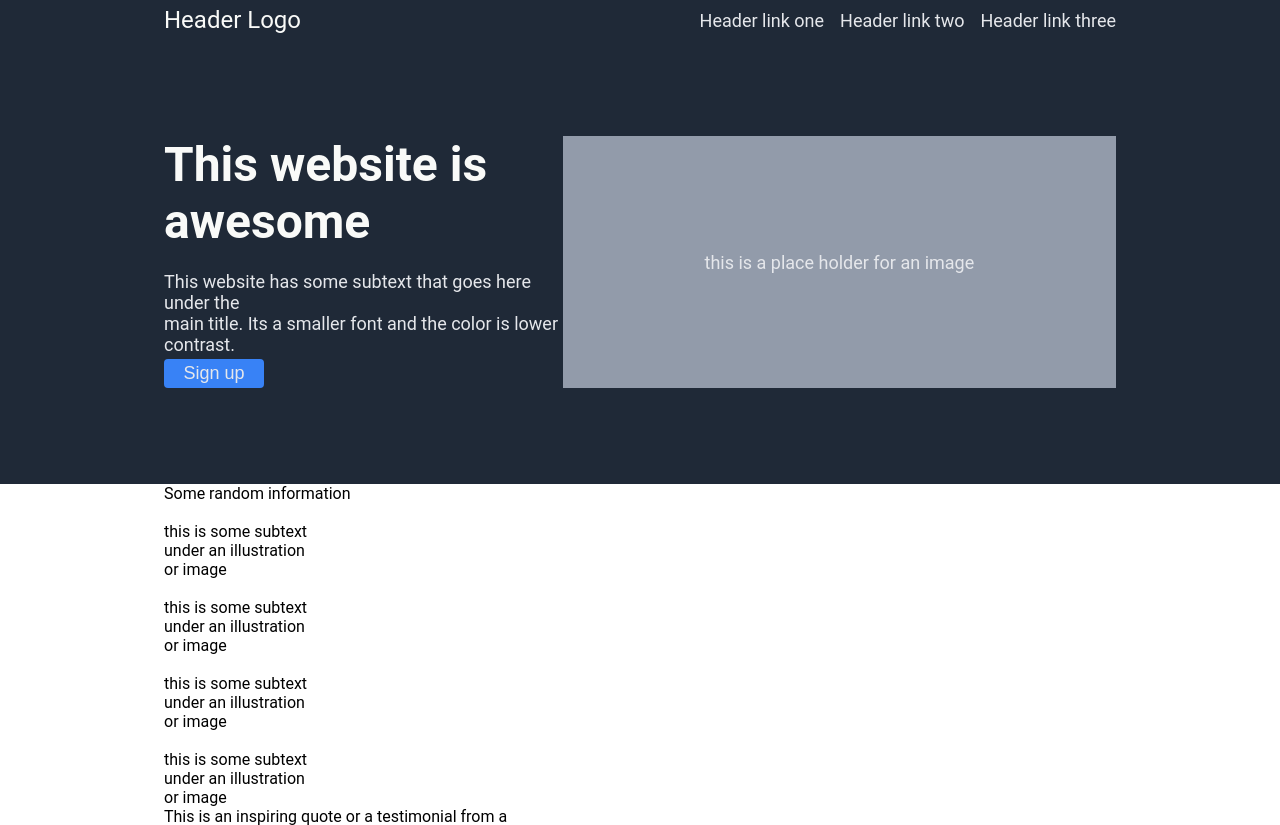
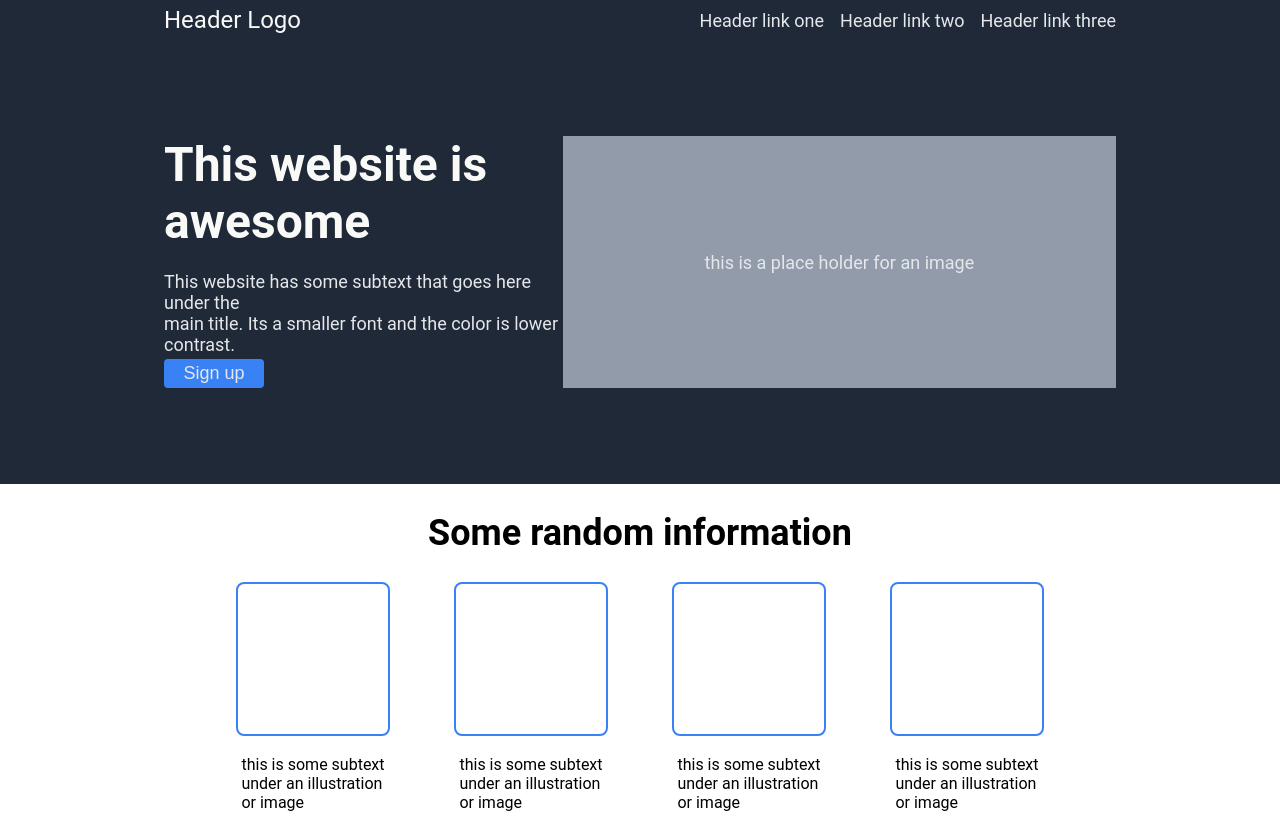
Before and after one commit to kw3ngu/css-final, a plain HTML site: page index.html in a window 1280 px wide. Shown: the top 825 px of the page. Drawn offline with Linux system fonts and the light colour scheme.

Commit message:
section 3

```diff
--- a/style.css
+++ b/style.css
@@ -72,3 +72,30 @@ button {
     border-radius: 4px;
     margin-top: 4px;
 }
+.section2 {
+    display: flex;
+    flex-direction: column;
+    align-items: center;
+    padding-top: 28px;
+    padding-bottom: 96px;
+}
+.bottom {
+    display: flex;
+    margin-top: 28px;
+    gap: 64px;
+}
+.bracket {
+    display: flex;
+    flex-direction: column;
+    align-items: center;
+}
+.box {
+    width: 150px;
+    height: 150px;
+    border: 2px solid #3882F6;
+    border-radius: 8px;
+}
+.top {
+    font-size: 36px;
+    font-weight: 700;
+}
```
